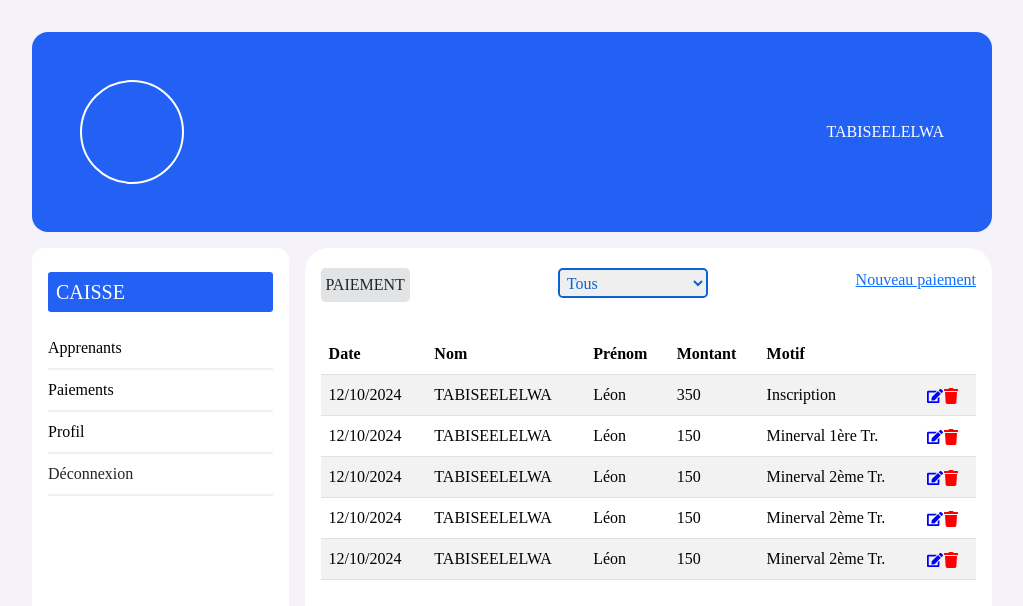
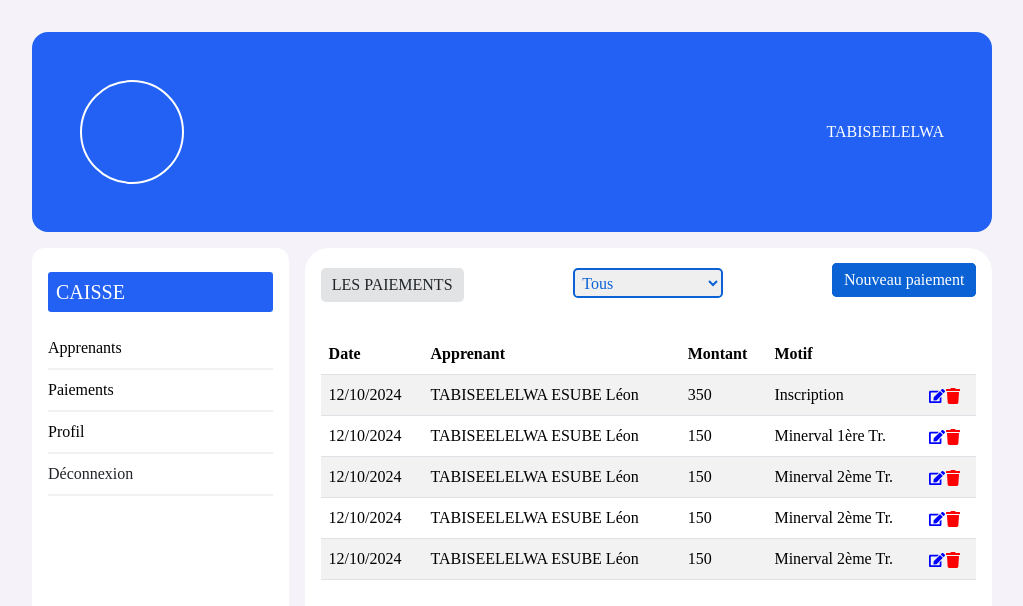
Before and after one commit to tabiseelelwa/shule-frontend, a React (Create React App) app: page /caisse/paiement in a window 1280 px wide. Shown: the top 606 px of the page, without its empty margins (128-1151 px from the left). Built offline with nearby package versions, Linux system fonts and the light colour scheme.

Commit message:
le codage du style contenu

```diff
--- a/src/Pages/Caisse/CreatePaiement.js
+++ b/src/Pages/Caisse/CreatePaiement.js
@@ -5,7 +5,7 @@ const CreatePaiement = () => {
   return (
     <div className="paiement">
       <div className="head">
-        <div className="titre">PAIEMENT</div>
+        <div className="titre">LES PAIEMENTS</div>
         <div className="filtre">
           <select name="" id="">
             <option value="">Tous</option>
@@ -23,8 +23,7 @@ const CreatePaiement = () => {
         <thead>
           <tr>
             <th>Date</th>
-            <th>Nom</th>
-            <th>Prénom</th>
+            <th>Apprenant</th>
             <th>Montant</th>
             <th>Motif</th>
             <th></th>
@@ -33,8 +32,7 @@ const CreatePaiement = () => {
         <tbody>
           <tr>
             <td>12/10/2024</td>
-            <td>TABISEELELWA</td>
-            <td>Léon</td>
+            <td>TABISEELELWA ESUBE Léon</td>
             <td>350</td>
             <td>Inscription</td>
             <td>
@@ -44,9 +42,8 @@ const CreatePaiement = () => {
           </tr>
           <tr>
             <td>12/10/2024</td>
-            <td>TABISEELELWA</td>
-            <td>Léon</td>
-            <td>150</td>
+            <td>TABISEELELWA ESUBE Léon</td>
+            <td >150</td>
             <td>Minerval 1ère Tr.</td>
             <td>
               <FaEdit style={{ color: "blue" }} />
@@ -55,8 +52,17 @@ const CreatePaiement = () => {
           </tr>
           <tr>
             <td>12/10/2024</td>
-            <td>TABISEELELWA</td>
-            <td>Léon</td>
+            <td>TABISEELELWA ESUBE Léon</td>
+            <td >150</td>
+            <td>Minerval 2ème Tr.</td>
+            <td>
+              <FaEdit style={{ color: "blue" }} />
+              <FaTrash style={{ color: "red" }} />
+            </td>
+          </tr>
+          <tr>
+            <td>12/10/2024</td>
+            <td>TABISEELELWA ESUBE Léon</td>
             <td>150</td>
             <td>Minerval 2ème Tr.</td>
             <td>
@@ -66,19 +72,7 @@ const CreatePaiement = () => {
           </tr>
           <tr>
             <td>12/10/2024</td>
-            <td>TABISEELELWA</td>
-            <td>Léon</td>
-            <td>150</td>
-            <td>Minerval 2ème Tr.</td>
-            <td>
-              <FaEdit style={{ color: "blue" }} />
-              <FaTrash style={{ color: "red" }} />
-            </td>
-          </tr>
-          <tr>
-            <td>12/10/2024</td>
-            <td>TABISEELELWA</td>
-            <td>Léon</td>
+            <td>TABISEELELWA ESUBE Léon</td>
             <td>150</td>
             <td>Minerval 2ème Tr.</td>
             <td>
--- a/src/style/paiement.scss
+++ b/src/style/paiement.scss
@@ -6,7 +6,7 @@
 
   .titre {
     background-color: #e2e3e4;
-    padding: 0.3rem;
+    padding: 0.3rem 0.7rem;
     border-radius: 0.3rem;
   }
 
@@ -20,4 +20,21 @@
       border-radius: 0.3rem;
     }
   }
+
+  .btnAjout {
+    a {
+      text-decoration: none;
+      background-color: #0a62d5;
+      color: #fff;
+      padding: 0.4rem 0.6rem;
+      border-radius: 0.3rem;
+      border: 2px #0a62d5 solid;
+    }
+
+    a:hover {
+      background-color: transparent;
+      color: #0a62d5;
+      transition: 300ms;
+    }
+  }
 }
```
